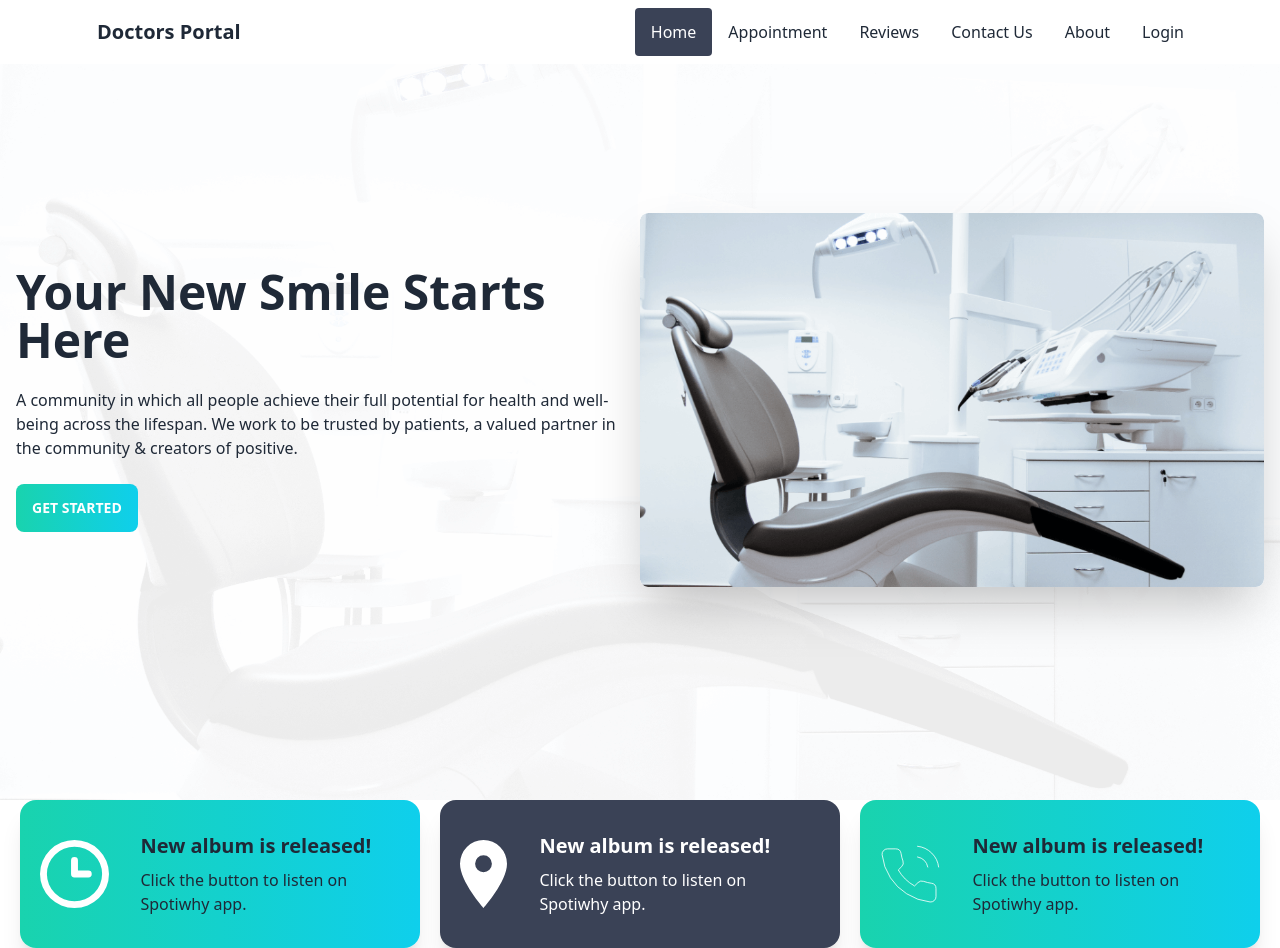
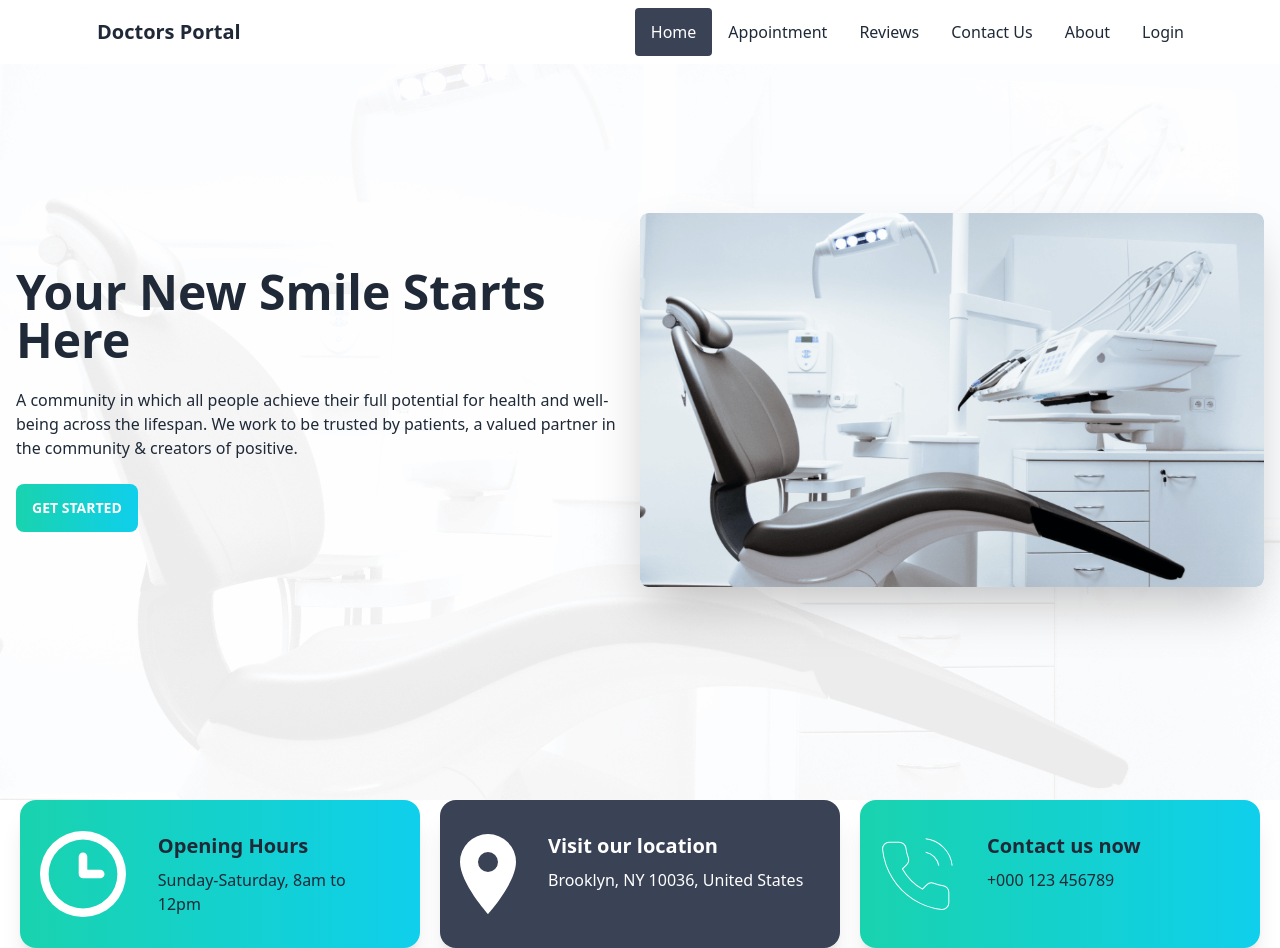
Before and after one commit to Arpon207/Doctors-Portal, a React (Vite) app: page / in a window 1280 px wide. Built offline with nearby package versions, Linux system fonts and the light colour scheme.

Commit message:
Update: info card

```diff
--- a/index.html
+++ b/index.html
@@ -2,7 +2,7 @@
 <html lang="en" data-theme="light">
   <head>
     <meta charset="UTF-8" />
-    <link rel="icon" type="image/svg+xml" href="/vite.svg" />
+    <link rel="icon" type="image/svg+xml+png" href="/public/medical-team.png" />
     <meta name="viewport" content="width=device-width, initial-scale=1.0" />
     <title>Doctors Portal</title>
   </head>
--- a/src/components/Info/Info.jsx
+++ b/src/components/Info/Info.jsx
@@ -9,11 +9,20 @@ const Info = () => {
       <InfoCard
         image={card1}
         background={"bg-gradient-to-r from-[#19D3AE] to-[#0FCFEC]"}
+        title={"Opening Hours"}
+        info={"Sunday-Saturday, 8am to 12pm"}
       />
-      <InfoCard image={card2} background={"bg-[#3A4256] text-white"} />
+      <InfoCard
+        image={card2}
+        background={"bg-[#3A4256] text-white"}
+        title={"Visit our location"}
+        info={"Brooklyn, NY 10036, United States"}
+      />
       <InfoCard
         image={card3}
         background={"bg-gradient-to-r from-[#19D3AE] to-[#0FCFEC]"}
+        title={"Contact us now"}
+        info={"+000 123 456789"}
       />
     </div>
   );
--- a/src/components/Info/InfoCard.jsx
+++ b/src/components/Info/InfoCard.jsx
@@ -1,12 +1,12 @@
-const InfoCard = ({ image, background }) => {
+const InfoCard = ({ image, background, title, info }) => {
   return (
     <div className={`card lg:card-side ${background} shadow-xl`}>
       <figure className="pt-5 lg:pt-0  lg:pl-5">
         <img src={image} alt="Album" />
       </figure>
       <div className="card-body">
-        <h2 className="card-title">New album is released!</h2>
-        <p>Click the button to listen on Spotiwhy app.</p>
+        <h2 className="card-title">{title}</h2>
+        <p>{info}</p>
       </div>
     </div>
   );
```
Also changed, not shown: public/medical-team.png (added).
